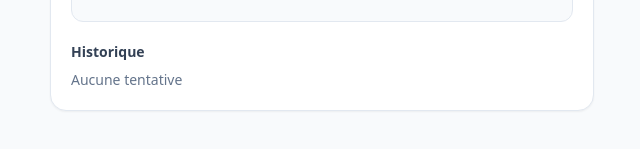
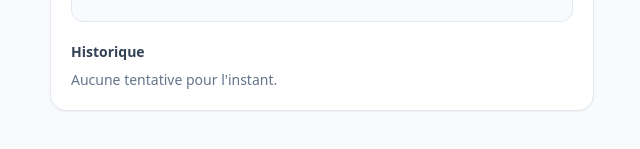
Before and after one commit to Habra26/JUSTE_PRIX_VUEJS, a Vue app: page / in a window 1280 px wide. Shown: the part 393-542 px from the top of the page, without its empty margins (318-958 px from the left). Built offline with nearby package versions, Linux system fonts and the light colour scheme.

Commit message:
Mise en place de l'historique dynamique

```diff
--- a/src/App.vue
+++ b/src/App.vue
@@ -15,6 +15,8 @@ const Win = ref(false);
 
 const secret = ref(generateSecret());
 
+const history = ref([]);
+
 // Générer le nombre secret
 function generateSecret() {
   return Math.floor(Math.random() * (max - min + 1)) + min;
@@ -25,10 +27,10 @@ function resetGame() {
   secret.value = generateSecret();
   guess.value = "";
   tries.value = 0;
+  history.value = [];
   message.value = 'Nouvelle partie ! Entre un nombre et clique sur "Valider".';
   Win.value = false;
 }
-
 
 // Valider
 function submitGuess() {
@@ -50,10 +52,13 @@ function submitGuess() {
 
   if (n < secret.value) {
     message.value = "Trop petit";
+    history.value.unshift({ value: n, result: "Trop petit" });
   } else if (n > secret.value) {
     message.value = "Trop grand";
+    history.value.unshift({ value: n, result: "Trop grand" });
   } else {
     message.value = `Bravo, trouvé en ${tries.value} essais !`;
+    history.value.unshift({ value: n, result: "Bravo" });
     Win.value = true;
   }
 }
@@ -76,7 +81,19 @@ function submitGuess() {
         <!-- Historique -->
         <div class="mt-5">
           <h2 class="text-sm font-semibold text-slate-700">Historique</h2>
-          <p class="mt-2 text-sm text-slate-500">Aucune tentative</p>
+          <ul v-if="history.length" class="mt-2 space-y-1">
+            <li
+              v-for="item in history"
+              :key="item"
+              class="text-sm text-slate-600"
+            >
+              {{ item.value }} - {{ item.result }}
+            </li>
+          </ul>
+
+          <p v-else class="mt-2 text-sm text-slate-500">
+            Aucune tentative pour l'instant.
+          </p>
         </div>
       </main>
     </div>
```
